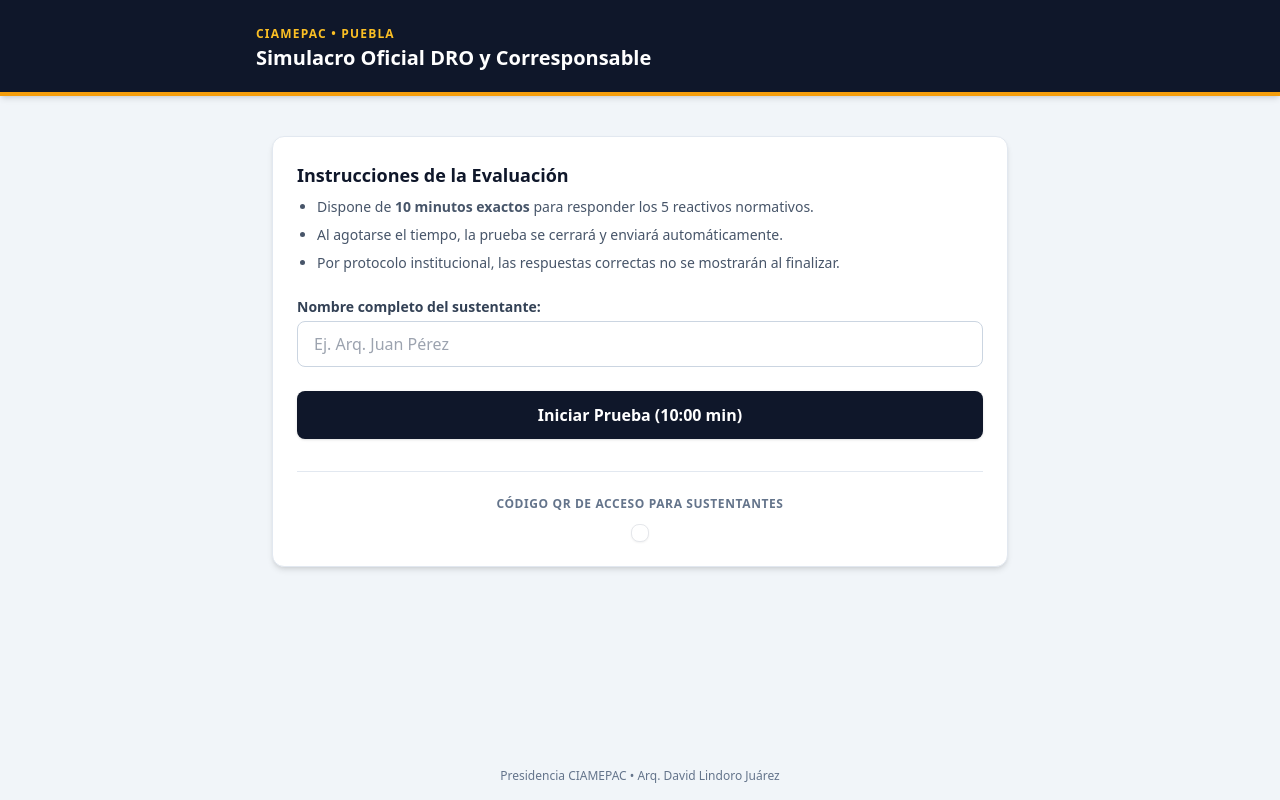
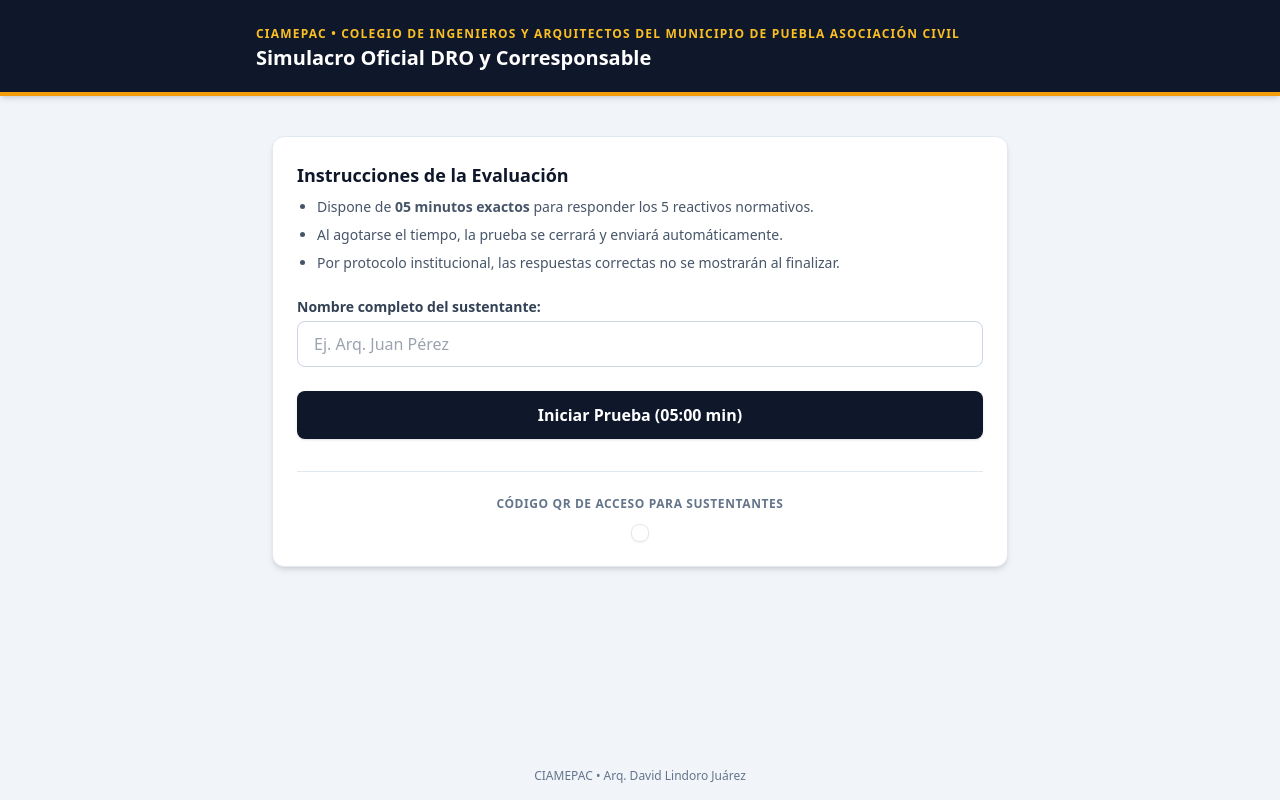
Before and after one commit to ArqLindoro/Examen_DRO_Prueba, a plain HTML site: page index.html in a window 1280 px wide. Drawn offline with nearby package versions, Linux system fonts and the light colour scheme; a script that the page names is missing.

Commit message:
Change exam duration from 10 to 5 minutes

```diff
--- a/index.html
+++ b/index.html
@@ -12,11 +12,11 @@
     <header class="bg-slate-900 text-white py-5 px-4 shadow-md border-b-4 border-amber-500">
         <div class="max-w-3xl mx-auto flex flex-col sm:flex-row justify-between items-center gap-3">
             <div>
-                <span class="text-xs uppercase tracking-widest text-amber-400 font-bold">CIAMEPAC • Puebla</span>
+                <span class="text-xs uppercase tracking-widest text-amber-400 font-bold">CIAMEPAC • Colegio de Ingenieros y Arquitectos del Municipio de Puebla Asociación Civil</span>
                 <h1 class="text-xl font-bold">Simulacro Oficial DRO y Corresponsable</h1>
             </div>
             <div id="timer-box" class="hidden bg-red-600 text-white px-4 py-2 rounded-lg font-mono text-xl font-bold shadow">
-                ⏱️ <span id="tiempo">10:00</span>
+                ⏱️ <span id="tiempo">05:00</span>
             </div>
         </div>
     </header>
@@ -27,7 +27,7 @@
         <div id="pantalla-inicio" class="bg-white rounded-xl shadow-md p-6 border border-slate-200">
             <h2 class="text-lg font-bold text-slate-900 mb-2">Instrucciones de la Evaluación</h2>
             <ul class="text-sm text-slate-600 space-y-2 mb-6 list-disc pl-5">
-                <li>Dispone de <strong>10 minutos exactos</strong> para responder los 5 reactivos normativos.</li>
+                <li>Dispone de <strong>05 minutos exactos</strong> para responder los 5 reactivos normativos.</li>
                 <li>Al agotarse el tiempo, la prueba se cerrará y enviará automáticamente.</li>
                 <li>Por protocolo institucional, las respuestas correctas no se mostrarán al finalizar.</li>
             </ul>
@@ -38,7 +38,7 @@
             </div>
 
             <button onclick="comenzarExamen()" class="w-full bg-slate-900 hover:bg-slate-800 text-white font-bold py-3 rounded-lg transition shadow">
-                Iniciar Prueba (10:00 min)
+                Iniciar Prueba (05:00 min)
             </button>
 
             <!-- QR para proyectar en sala -->
@@ -121,7 +121,7 @@
     </main>
 
     <footer class="text-center py-4 text-xs text-slate-500">
-        Presidencia CIAMEPAC • Arq. David Lindoro Juárez
+        CIAMEPAC • Arq. David Lindoro Juárez
     </footer>
 
     <script>
```
